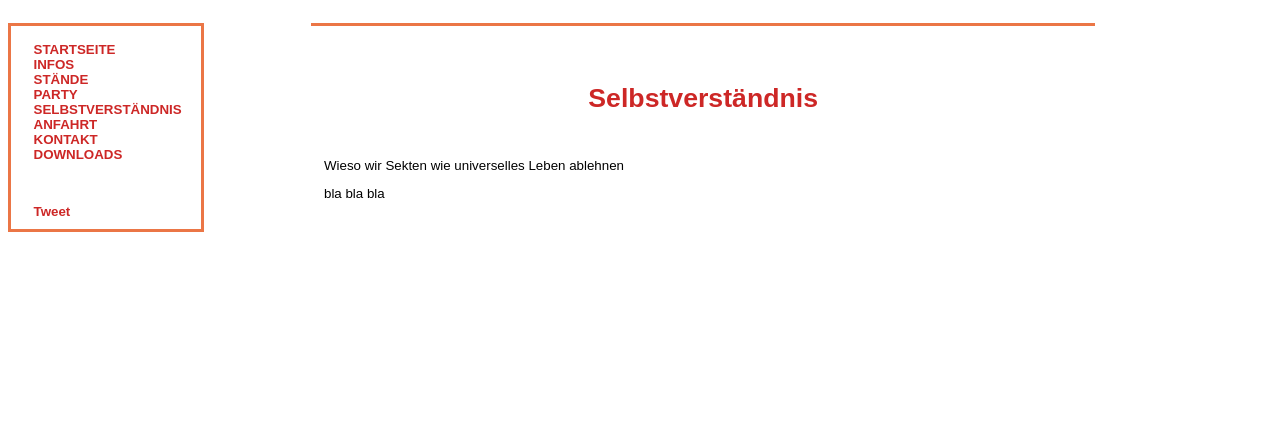
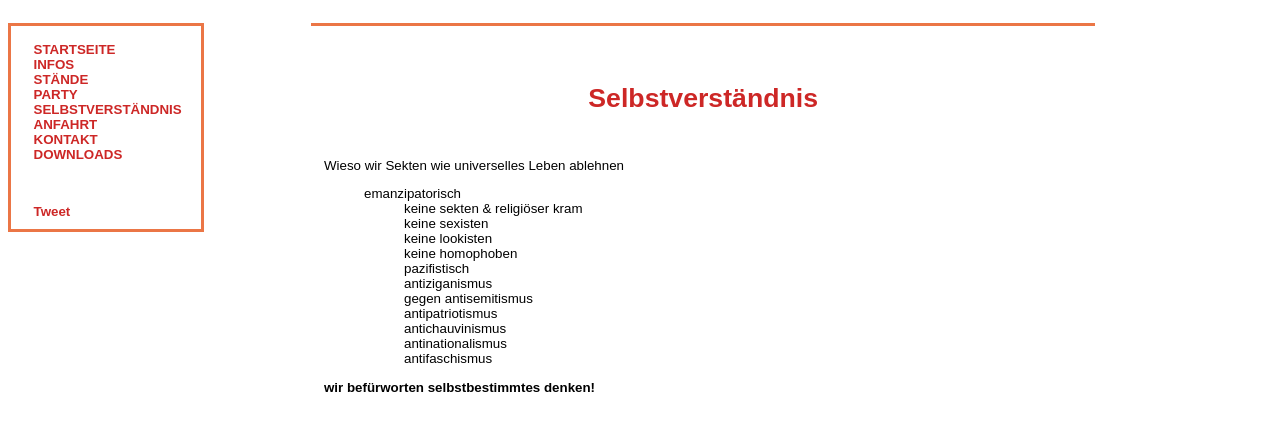
Before and after one commit to leSheep/demoSite, a PHP site: page /selbstverstaendnis.php in a window 1280 px wide. Shown: the part 181-612 px from the top of the page. Run offline with PHP 8.4, Linux system fonts and the light colour scheme; some libraries are stand-ins or nearby versions.

Commit message:
fertisch für telco - edit todo

```diff
--- a/downloads.php
+++ b/downloads.php
@@ -11,8 +11,6 @@ if(!isset($selectedSite)) {
 
 <p> Unseren Banner könnt ihr auf eurer Website einfügen um so zur Demo aufzurufen. Dazu müsst ihr einfach folgenden Code an der gewünschten Stelle einfügen:</p>
 
-<code> bla bla noch nicht fertig </code>
-
 <h2 style="text-align:left;padding-top:25px;"> Unser Flyer </h2>
 
 <a href="downloads/wpf.pdf"> <center> <img src="downloads/wpf.jpg"> </img> </center> </a>
--- a/selbstverstaendnis.php
+++ b/selbstverstaendnis.php
@@ -7,7 +7,26 @@ if(!isset($selectedSite)) {
 
 <h1> Selbstverständnis </h1>
 <p> Wieso wir Sekten wie universelles Leben ablehnen</p>
-<p> bla bla bla </p>
+
+<ul>
+	<li> emanzipatorisch </li>
+	<ul><li> keine sekten & religiöser kram </li>
+		<li> keine sexisten </li>
+		<li> keine lookisten </li>
+		<li> keine homophoben </li>
+		<li> pazifistisch </li>
+		<li> antiziganismus </li>
+		<li> gegen antisemitismus </li>
+		<li> antipatriotismus </li>
+		<li> antichauvinismus </li>
+		<li> antinationalismus </li>
+		<li> antifaschismus </li>
+	</ul>
+</ul>
+
+<p><b> wir befürworten selbstbestimmtes denken! </b></p>
+
+
 
 <?php
 }
```
Also changed, not shown: 1 other file.
